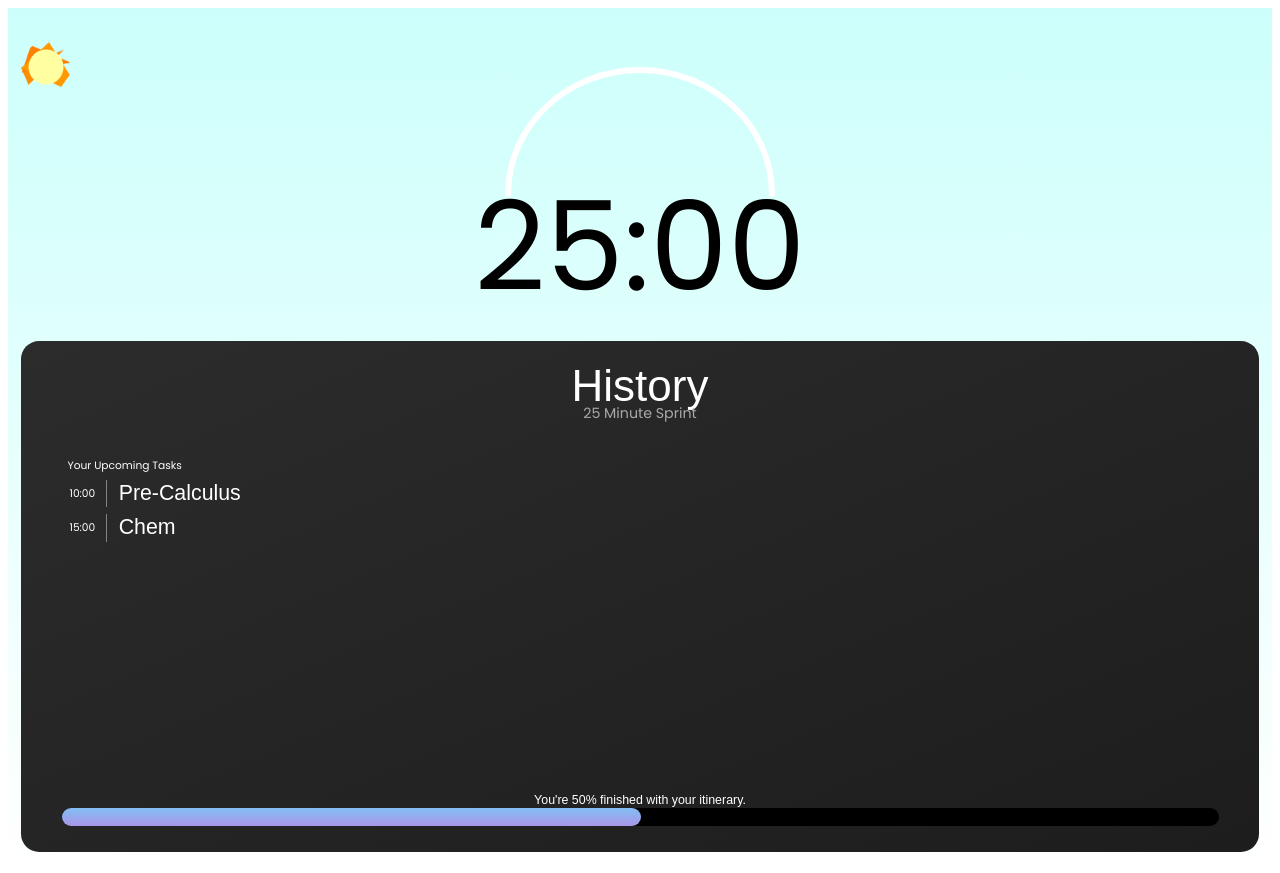
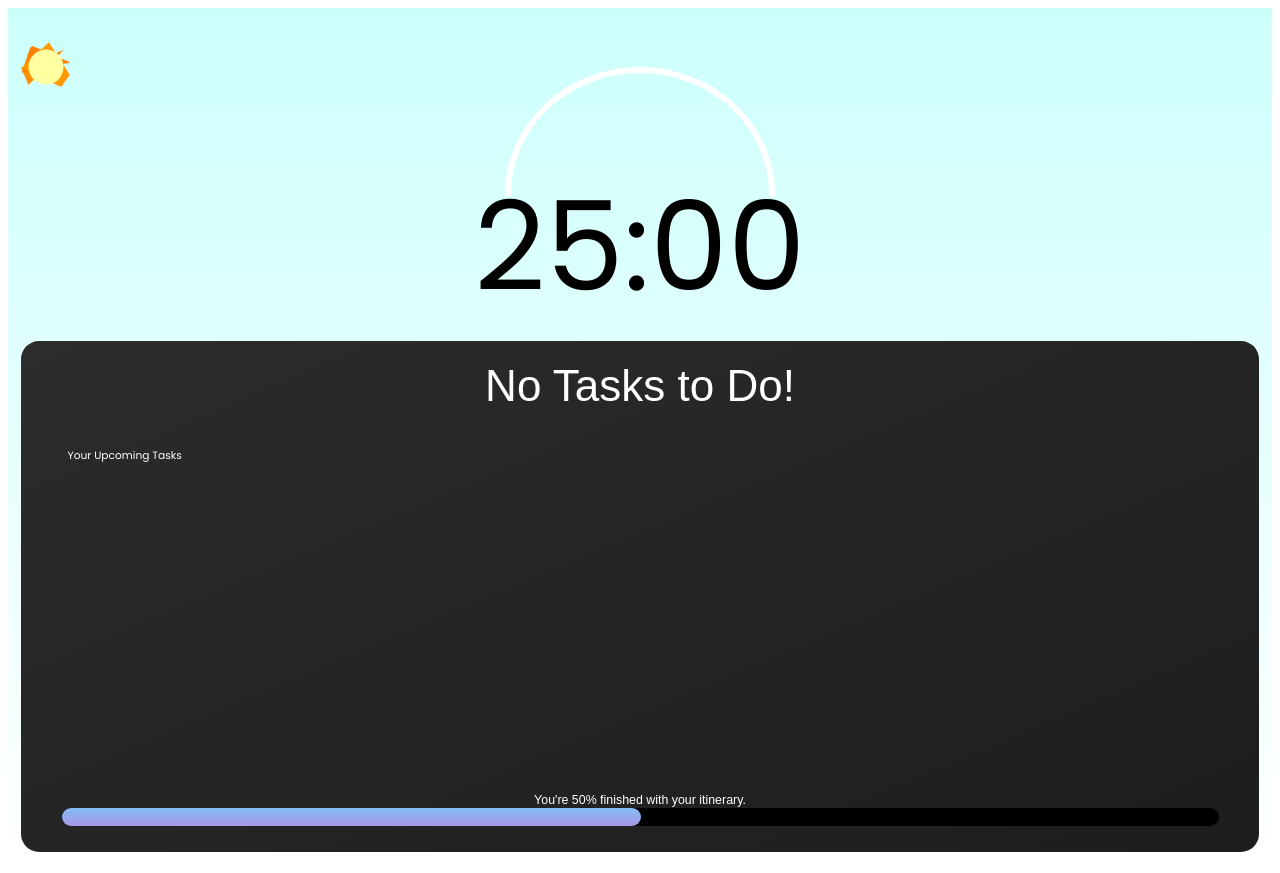
Before and after one commit to liberty-skyline/Sundial, a plain HTML site: page index.html in a window 1280 px wide. Drawn offline with Linux system fonts and the light colour scheme.

Commit message:
Update first login page content

```diff
--- a/index.html
+++ b/index.html
@@ -27,10 +27,9 @@
 
             <div class="header-subheader-1">
               <h1 id="current-task-name" class="header-subheader-2">
-                History
+                No Tasks to Do!
               </h1>
               <h2 id="header-subheader-3" class="header-subheader-3">
-                <span id="current-task-duration" >25</span> Minute Sprint
               </h2>
             </div>
 
@@ -38,31 +37,6 @@
               <span class="upcoming-tasks-2">
                 Your Upcoming Tasks
               </span>
-              <div class="upcoming-tasks-3">
-                <div class="upcoming-tasks-4">
-                  <span class="upcoming-tasks-5">
-                    10:00
-                  </span>
-                </div>
-                <div class="upcoming-tasks-6">
-                  <span class="upcoming-tasks-7">
-                    Pre-Calculus
-                  </span>
-                </div>
-              </div>
-<div class="upcoming-tasks-3">
-                <div class="upcoming-tasks-4">
-                  <span class="upcoming-tasks-5">
-                    15:00
-                  </span>
-                </div>
-                <div class="upcoming-tasks-6">
-                  <span class="upcoming-tasks-7">
-                    Chem
-                  </span>
-                </div>
-              </div>
-
             </div>
 
           </div>
```
